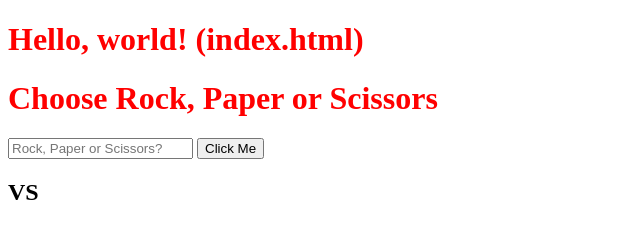
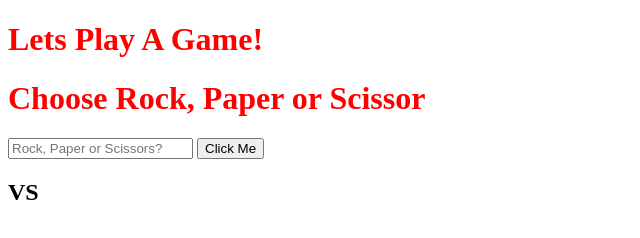
Before and after one commit to tluper94/Simple-node-API, a website: page index.html in a window 1280 px wide. Shown: the whole page, without its empty margins (0-640 px from the left). Drawn offline with Linux system fonts and the light colour scheme.

Commit message:
Changed Title

```diff
--- a/index.html
+++ b/index.html
@@ -6,8 +6,8 @@
     <link rel="stylesheet" href="/css/style.css">
   </head>
   <body>
-    <h1>Hello, world! (index.html)</h1>
-    <h1>Choose Rock, Paper or Scissors</h1>
+    <h1>Lets Play A Game!</h1>
+    <h1>Choose Rock, Paper or Scissor</h1>
     <h2 id="error"></h2>
     <input  id="userName" type="input" name="" placeholder="Rock, Paper or Scissors?">
     <button id="clickMe" type="button" name="button">Click Me</button>
```
